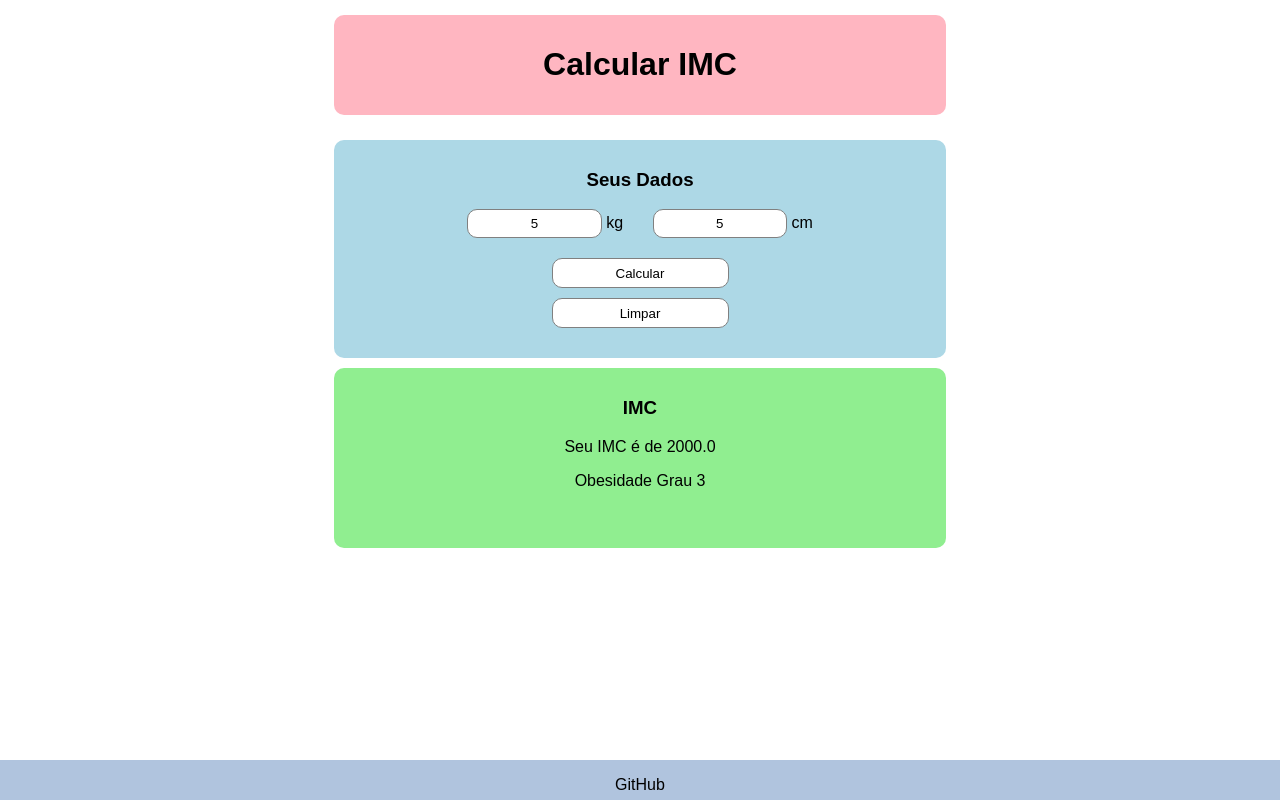
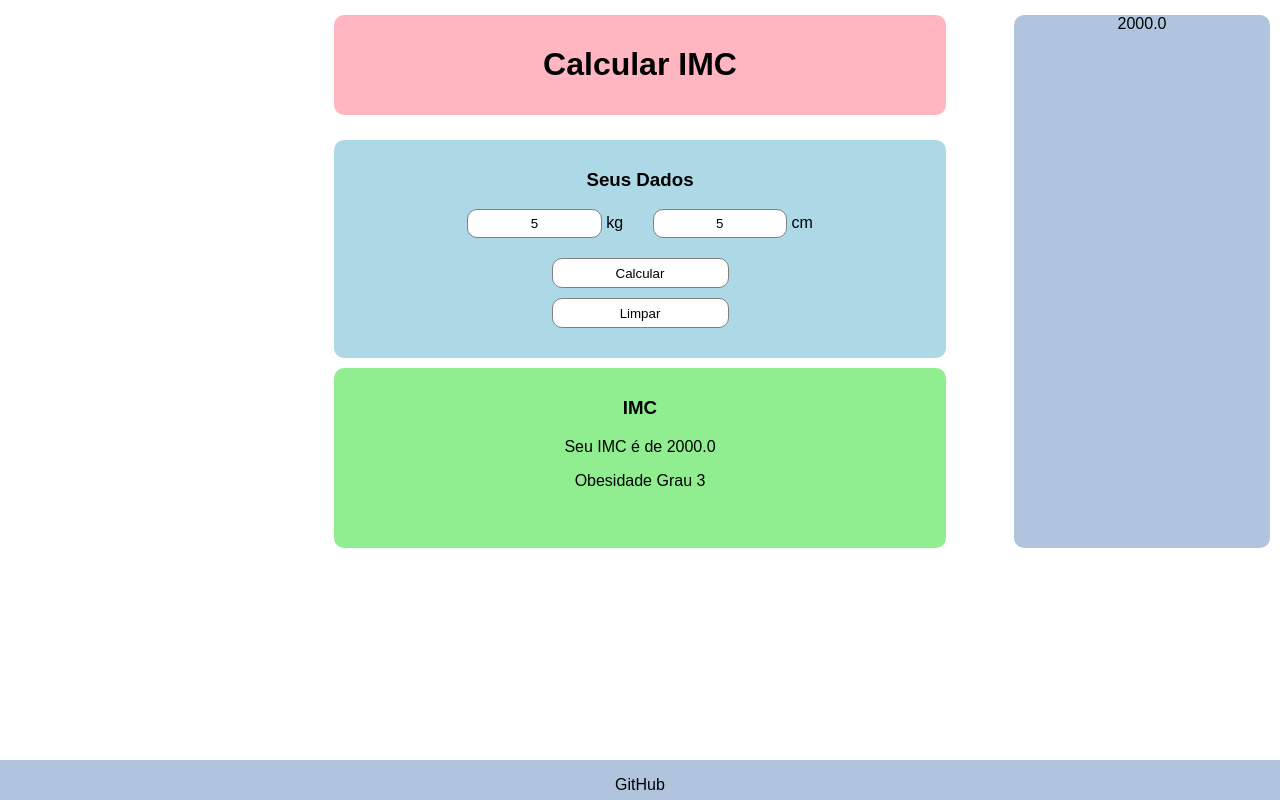
Before and after one commit to victor-sales/calculadora-imc, a plain HTML site: page index.html in a window 1280 px wide. Both pictures are taken after typing "5", "5" into the empty fields and a click on the button "Calcular". Drawn offline with Linux system fonts and the light colour scheme.

Commit message:
inicio histórico

```diff
--- a/index.html
+++ b/index.html
@@ -40,6 +40,11 @@
         </div>
 
     </main>
+    <aside>
+        <div id="historico">
+
+        </div>
+    </aside>
     <footer>
         <div id="rodape">
             <p><a href="https://www.github.com/victor-sales">GitHub</a></p>
--- a/script.js
+++ b/script.js
@@ -5,6 +5,7 @@
 
             let peso = document.querySelector("#peso-atual");
             let altura = document.querySelector("#altura-atual");
+            let historico = document.querySelector("#historico");
 
             if (peso.value != "" || peso.value != false) {
                 peso.style.boxShadow = "none";
@@ -26,8 +27,10 @@
                             for (let i = 0; i < erros.length; i++) {
                                 erros[i].innerText = ""
                             }
+                            historico.innerHTML = "<div>"+imc+"</div>";
                             altura.style.boxShadow = "none";
                             peso.style.boxShadow = "none";
+
 
                         }
                     }
--- a/style.css
+++ b/style.css
@@ -47,10 +47,6 @@ input[type=number]::-webkit-inner-spin-button {
     font-size: 12px;
 }
 
-#peso-atual + span {
-    margin-right: 25px;
-}
-
 h3 {
     text-align: center;
 }
@@ -63,6 +59,12 @@ a {
 a:active {
     text-decoration: none;
 }
+
+
+#peso-atual + span {
+    margin-right: 25px;
+}
+
 
 #cabecalho {
     position: relative;
@@ -96,6 +98,12 @@ a:active {
     height: 40px;
     bottom: calc(-100% + 40px);
     margin-bottom: 0;
+    border-radius: 0px;
+
+}
+
+#historico {
+    display: none;
 }
 
 .erro {
@@ -103,7 +111,6 @@ a:active {
     font-size: 12px;
     font-weight: bold;
 }
-
 
 #calc {
     margin-top: 20px;
@@ -142,11 +149,21 @@ a:active {
         left: 0;
         margin-bottom: 0;
         width: 100%;
-        border-radius: 0px;
 
     }
 
     #principal {
         margin-top: 25px;
     }
+
+    #historico {
+        background-color: lightsteelblue;
+        position: absolute;
+        left: calc(80% - 10px);
+        top: 15px;
+        width: 20%;
+        height: 533px;
+        display: block;
+
+    }
  }
```
